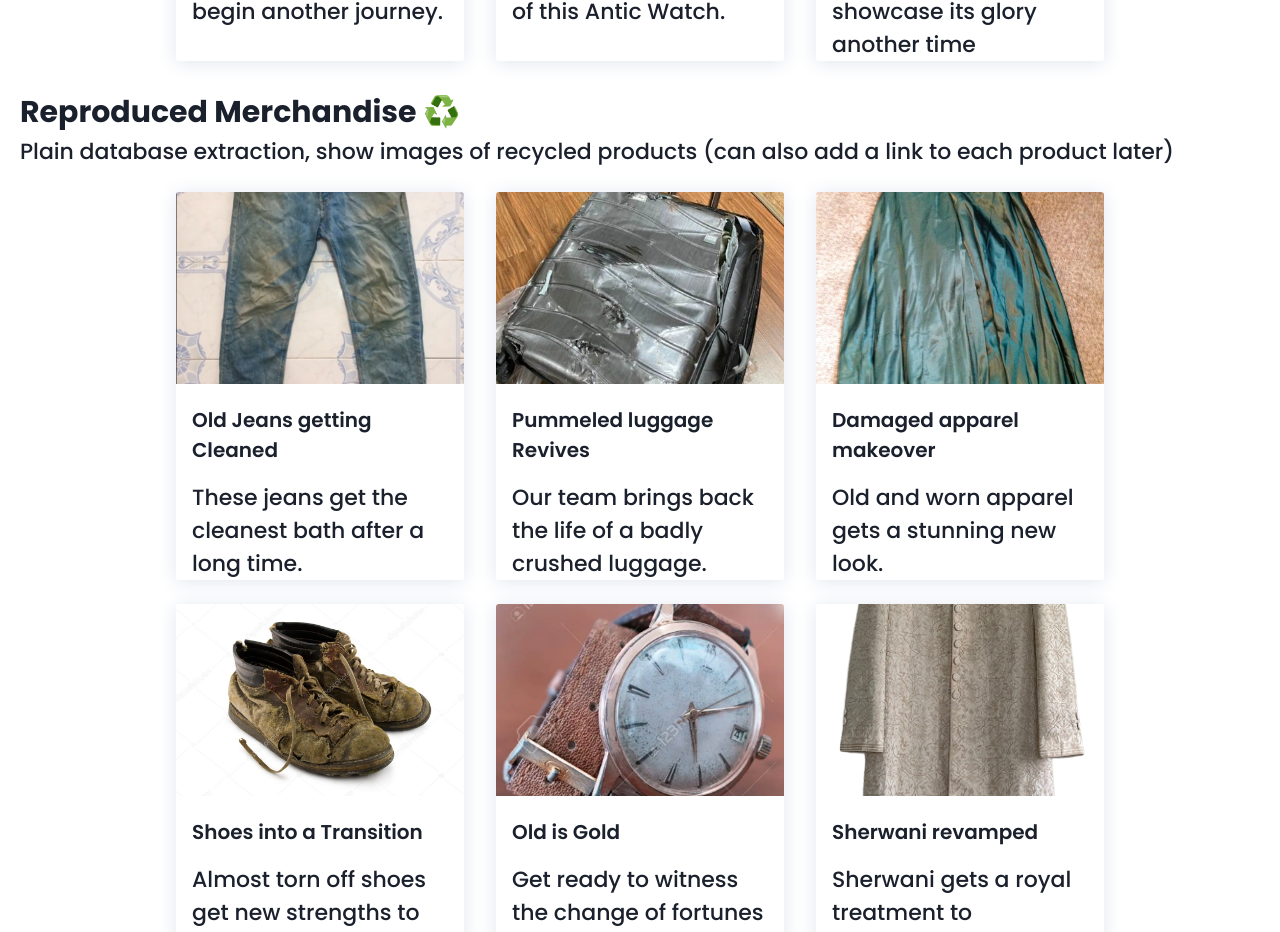
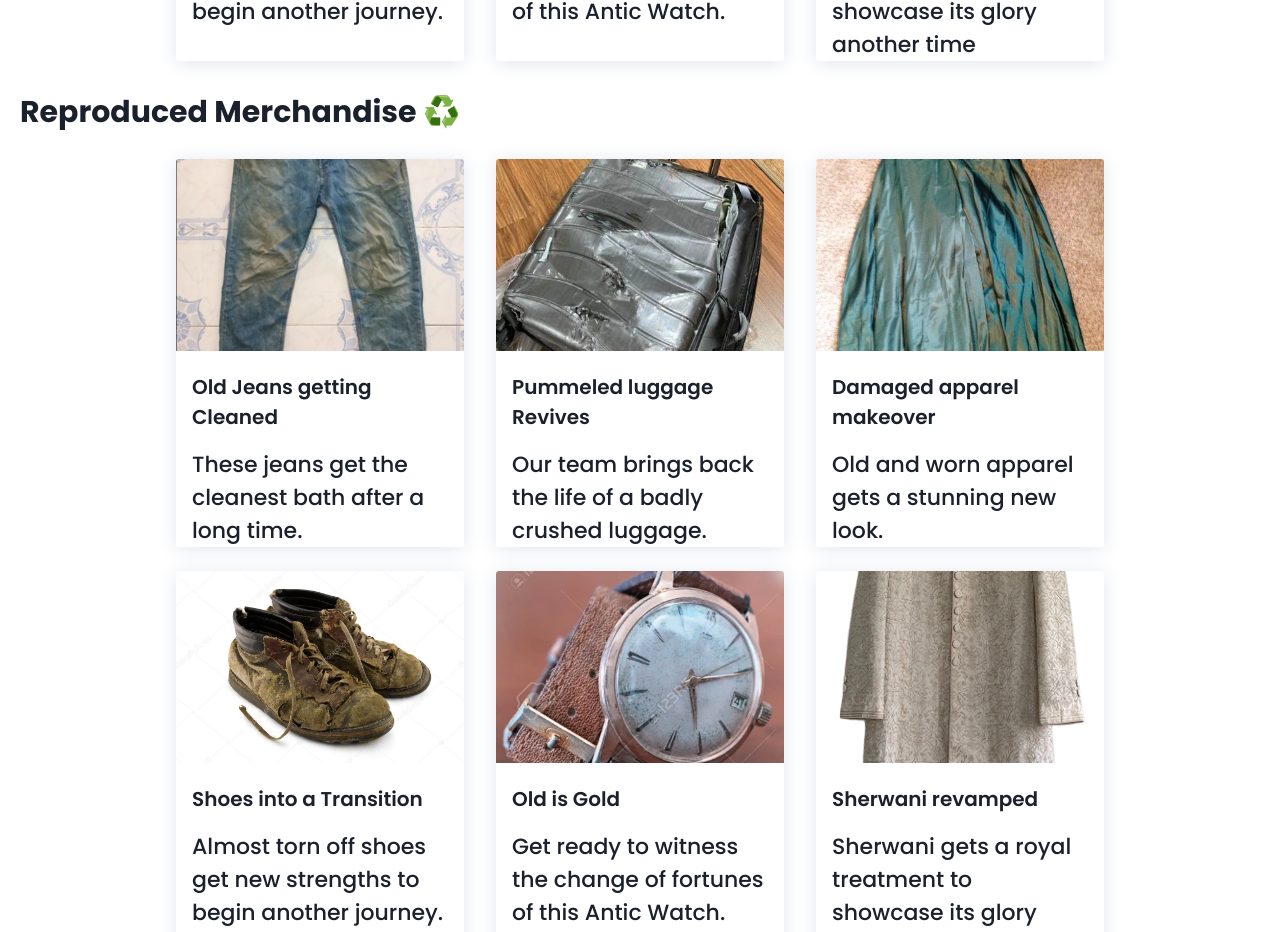
Before and after one commit to kaushik-rishi/FSD_GRP_26, a React (Create React App) app in the folder frontend/: page /donations in a window 1280 px wide. Shown: the part 1248-2180 px from the top of the page. Built offline with nearby package versions, Linux system fonts and the light colour scheme; no server answers.

Commit message:
Text in Donations removed

```diff
--- a/frontend/src/components/CardRow.js
+++ b/frontend/src/components/CardRow.js
@@ -6,7 +6,7 @@ import img3 from './img/oldShoes.jpg'
 import img4 from './img/oldWatch.png'
 import img5 from './img/sherwani.png'
 import './cardsass.scss'
-function CardRow(){
+function CardRow(props){
     return(
         <>
             <br/>
--- a/frontend/src/pages/Donation/Donations.js
+++ b/frontend/src/pages/Donation/Donations.js
@@ -107,7 +107,6 @@ const GetDonations = ({history}) => {
               </div>
               <div className='dsect'>
                 <h1>Reproduced Merchandise ♻️</h1>
-                <p>Plain database extraction, show images of recycled products (can also add a link to each product later)</p>
                 {/* <ReProducts/> */}
                 <CardRow />
               </div>
```
Also changed, not shown: 2 other files (tests, documents, lock files or other folders).
